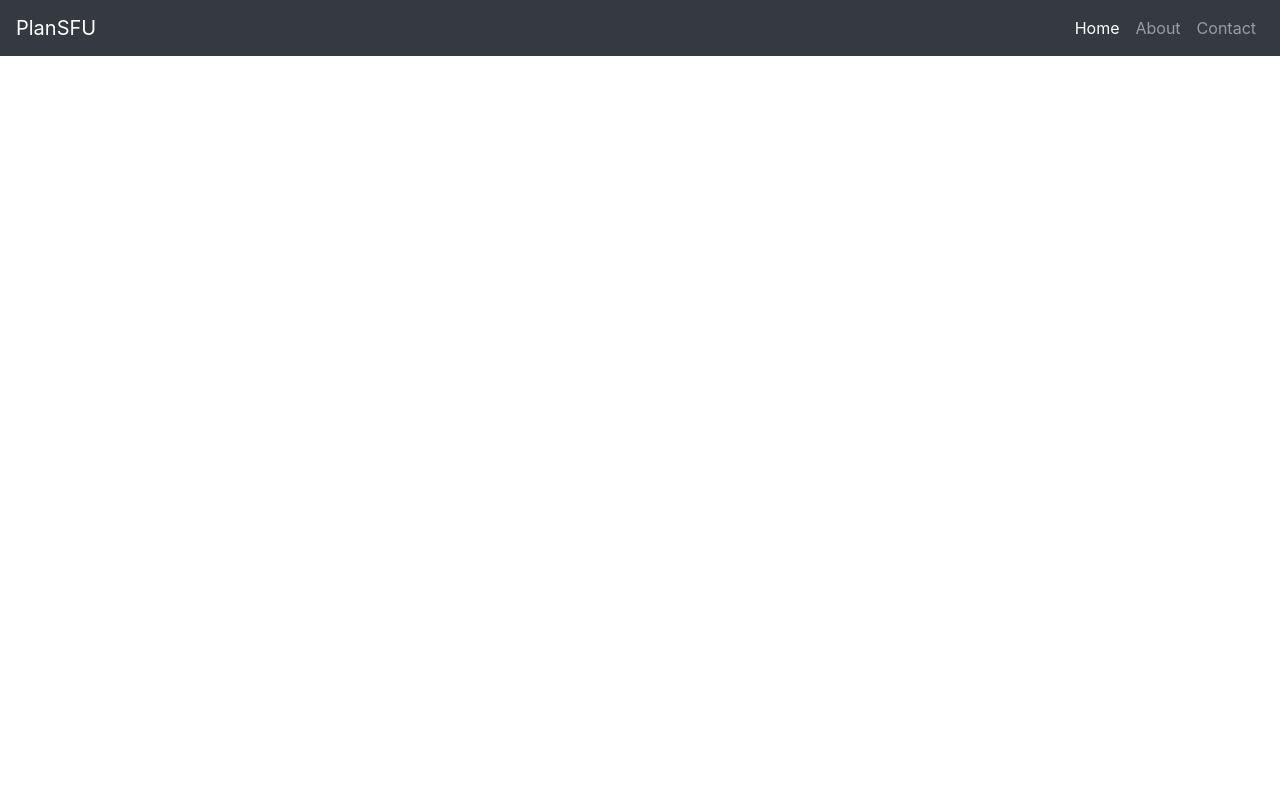
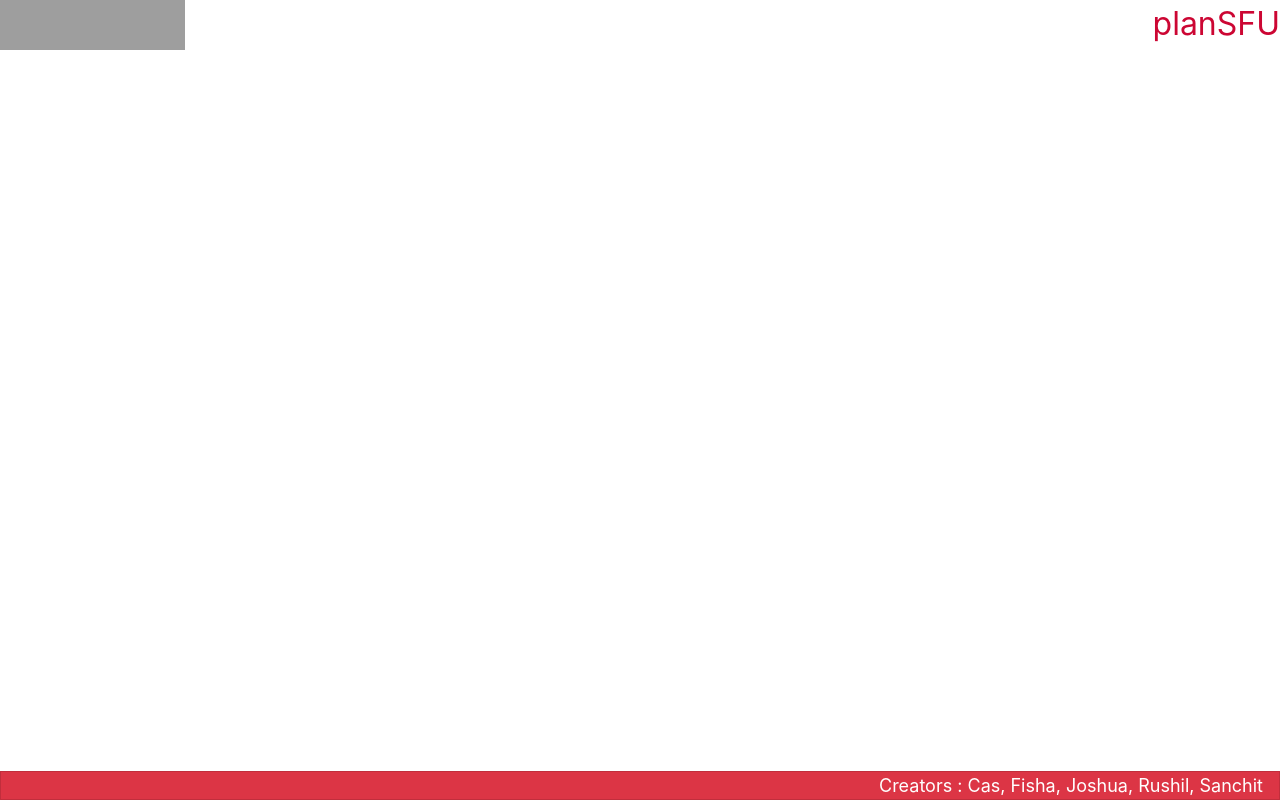
Before and after one commit to Undiluted7027/planSFU, a Python web app: template app/templates/base.html in a window 1280 px wide. Run offline with Jinja, Linux system fonts and the light colour scheme; the template is opened without the code that fills it, so the values that code supplies are empty; some libraries are stand-ins or nearby versions; grey boxes are pictures that could not be loaded.

Commit message:
Update base.html

```diff
--- a/app/templates/base.html
+++ b/app/templates/base.html
@@ -1,50 +1,57 @@
 <!DOCTYPE html>
 <html lang="en">
+
 <head>
     <meta charset="UTF-8">
-    <meta name="viewport" content="width=device-width, initial-scale=1, shrink-to-fit=no">
-    <title>{% block title %}PlanSFU{% endblock %}</title>
+    <meta name="viewport" content="width=device-width, initial-scale=1.0">
+    <link rel="stylesheet" href="https://cdn.jsdelivr.net/npm/bootstrap@4.3.1/dist/css/bootstrap.min.css"
+        integrity="sha384-ggOyR0iXCbMQv3Xipma34MD+dH/1fQ784/j6cY/iJTQUOhcWr7x9JvoRxT2MZw1T" crossorigin="anonymous">
+    <title>Document</title>
+    <style>
+        body {
+            margin: 0; /* Remove default margin */
+            min-height: 100vh; /* Ensure the body takes at least the full height of the viewport */
+            display: flex;
+            flex-direction: column;
+        }
 
-    <!-- Bootstrap CSS -->
-    <link rel="stylesheet" href="https://stackpath.bootstrapcdn.com/bootstrap/4.3.1/css/bootstrap.min.css" integrity="sha384-ggOyR0iXCbMQv3Xipma34MD+dH/1fQ784/j6cY/iJTQUOhcWr7x9JvoRxT2MZw1T" crossorigin="anonymous">
-    <!-- Custom styles or additional CSS links can be added here -->
+        .content {
+            flex: 1; /* Allow the content to grow and take available space */
+        }
+
+        .card-wrapper {
+            width: 100%;
+        }
+
+        .card {
+            width: 84.2rem;
+            margin: auto; /* Center the card horizontally */
+        }
+    </style>
 </head>
+
 <body>
+    <div class="content">
+        <img src="https://upload.wikimedia.org/wikipedia/commons/4/4d/SFU_logo.png" width="185" height="50">
+        <div style="float:right"><font color="#CC0633"><font size="+3">planSFU</font></font></div>
+        <br><br><br><br><br><br><br><br><br><br><br><br><br><br><br><br><br><br><br><br><br><br>
+    </div>
 
-<!-- Navigation bar using Bootstrap -->
-<nav class="navbar navbar-expand-lg navbar-dark bg-dark">
-    <a class="navbar-brand" href="#">PlanSFU</a>
-    <button class="navbar-toggler" type="button" data-toggle="collapse" data-target="#navbarNav"
-            aria-controls="navbarNav" aria-expanded="false" aria-label="Toggle navigation">
-        <span class="navbar-toggler-icon"></span>
-    </button>
-    <div class="collapse navbar-collapse" id="navbarNav">
-        <ul class="navbar-nav ml-auto">
-            <!-- Add navigation links or customize as needed -->
-            <li class="nav-item active">
-                <a class="nav-link" href="#">Home <span class="sr-only">(current)</span></a>
-            </li>
-            <li class="nav-item">
-                <a class="nav-link" href="#">About</a>
-            </li>
-            <li class="nav-item">
-                <a class="nav-link" href="#">Contact</a>
-            </li>
-        </ul>
+    <div class="card-wrapper">
+        <div class="w-100 card text-white bg-danger rounded-0">
+            <p class="text-right mb-0 mr-3"><font size="4">Creators : Cas, Fisha, Joshua, Rushil, Sanchit</font></p>
+        </div>
     </div>
-</nav>
 
-<!-- Page content -->
-<div class="container mt-4">
-    {% block content %}{% endblock %}
-</div>
+    <script src="https://code.jquery.com/jquery-3.3.1.slim.min.js"
+        integrity="sha384-q8i/X+965DzO0rT7abK41JStQIAqVgRVzpbzo5smXKp4YfRvH+8abtTE1Pi6jizo"
+        crossorigin="anonymous"></script>
+    <script src="https://cdn.jsdelivr.net/npm/popper.js@1.14.7/dist/umd/popper.min.js"
+        integrity="sha384-UO2eT0CpHqdSJQ6hJty5KVphtPhzWj9WO1clHTMGa3JDZwrnQq4sF86dIHNDz0W1"
+        crossorigin="anonymous"></script>
+    <script src="https://cdn.jsdelivr.net/npm/bootstrap@4.3.1/dist/js/bootstrap.min.js"
+        integrity="sha384-JjSmVgyd0p3pXB1rRibZUAYoIIy6OrQ6VrjIEaFf/nJGzIxFDsf4x0xIM+B07jRM"
+        crossorigin="anonymous"></script>
+</body>
 
-<!-- Bootstrap JS and dependencies -->
-<script src="https://code.jquery.com/jquery-3.3.1.slim.min.js" integrity="sha384-q8i/X+965DzO0rT7abK41JStQIAqVgRVzpbzo5smXKp4YfRvH+8abtTE1Pi6jizo" crossorigin="anonymous"></script>
-<script src="https://cdnjs.cloudflare.com/ajax/libs/popper.js/1.14.7/umd/popper.min.js" integrity="sha384-UO2eT0CpHqdSJQ6hJty5KVphtPhzWj9WO1clHTMGa3JDZwrnQq4sF86dIHNDz0W1" crossorigin="anonymous"></script>
-<script src="https://stackpath.bootstrapcdn.com/bootstrap/4.3.1/js/bootstrap.min.js" integrity="sha384-JjSmVgyd0p3pXB1rRibZUAYoIIy6OrQ6VrjIEaFf/nJGzIxFDsf4x0xIM+B07jRM" crossorigin="anonymous"></script>
-
-<!-- Custom scripts or additional JS links can be added here -->
-
-</body>
 </html>
```
